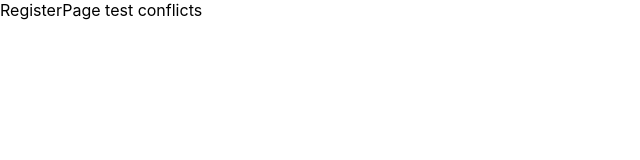
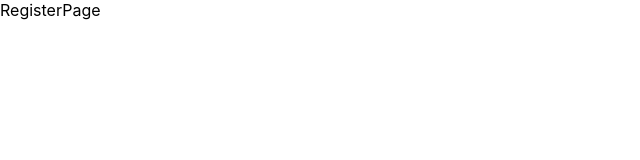
Before and after one commit to andreecampos/typescript-webbshop, a React (Create React App) app in the folder packages/frontend/: page /register in a window 1280 px wide. Shown: the top 160 px of the page, without its empty margins (0-640 px from the left). Built offline with nearby package versions, Linux system fonts and the light colour scheme.

Commit message:
cleaning main

```diff
--- a/packages/frontend/src/App.tsx
+++ b/packages/frontend/src/App.tsx
@@ -7,8 +7,6 @@ import RegisterPage from "./pages/RegisterPage";
 import ShoppingCartPage from "./pages/ShoppingCartPage";
 
 function App() {
-  const [text, setText] = useState<string>("");
-  const [messages, setMessages] = useState<string[]>([]);
   return (
     <div>
       <Router>
--- a/packages/frontend/src/pages/RegisterPage.tsx
+++ b/packages/frontend/src/pages/RegisterPage.tsx
@@ -1,5 +1,5 @@
 import React from "react";
 
 export default function RegisterPage() {
-  return <div>RegisterPage test conflicts</div>;
+  return <div>RegisterPage</div>;
 }
```
Also changed, not shown: packages/frontend/src/MessageList.tsx (deleted).
